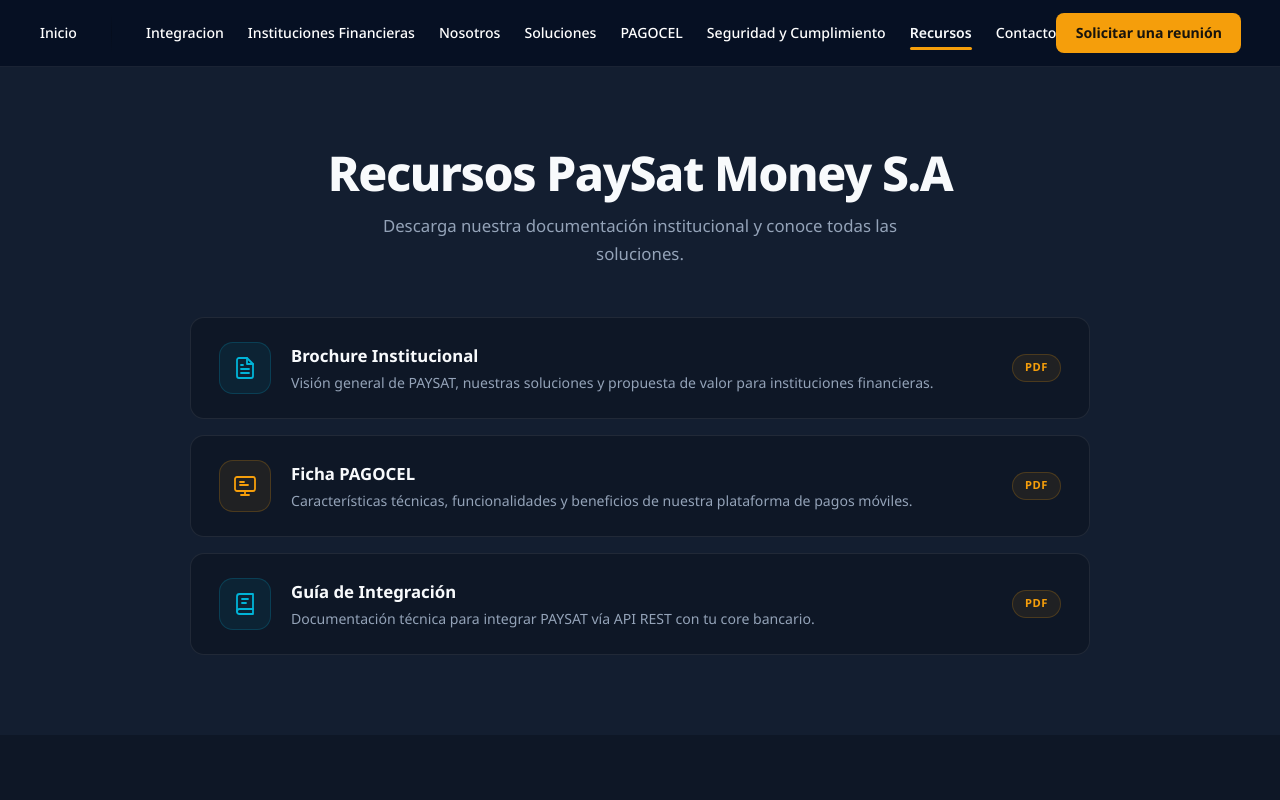
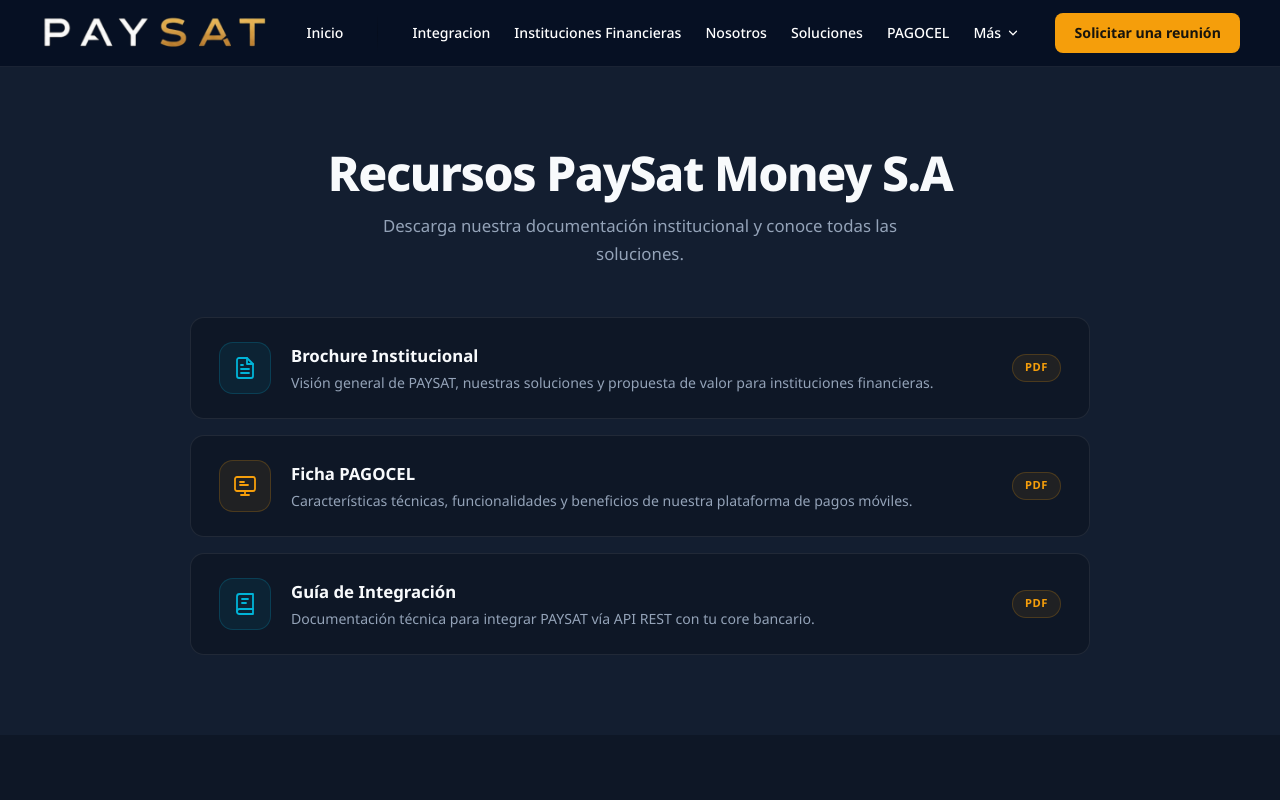
Before and after one commit to Guasmo/paysat-s.a, an Angular app: page /recursos in a window 1280 px wide. Shown: the top 800 px of the page. Built offline with nearby package versions, Linux system fonts and the light colour scheme.

Commit message:
feat(header): add collapsible Más dropdown for overflow nav links on mid-range screens

```diff
--- a/src/app/components/header/header.css
+++ b/src/app/components/header/header.css
@@ -7,7 +7,7 @@
 }
 
 header {
-  padding: 0.75rem 2.5rem;
+  padding: clamp(0.6rem, 2vw, 0.75rem) clamp(1.25rem, 4vw, 2.5rem);
   display: flex;
   justify-content: space-between;
   align-items: center;
@@ -23,7 +23,7 @@
   margin: 12px 2rem;
   width: calc(100% - 3rem);
   border-radius: 15px;
-  padding: 0.6rem 2rem;
+  padding: clamp(0.5rem, 1.5vw, 0.6rem) clamp(1rem, 3vw, 2rem);
   background-color: rgba(14, 23, 38, 0.85);
   backdrop-filter: blur(20px) saturate(180%);
   -webkit-backdrop-filter: blur(20px) saturate(180%);
@@ -48,7 +48,7 @@
 /* Navigation */
 .main-nav {
   display: flex;
-  gap: 1.5rem;
+  gap: clamp(1rem, 2vw, 1.5rem);
   align-items: center;
 }
 
@@ -56,7 +56,7 @@
   text-decoration: none;
   color: white;
   font-weight: 500;
-  font-size: 0.88rem;
+  font-size: clamp(0.78rem, 1.1vw, 0.88rem);
   transition: color 0.2s;
   background: none;
   border: none;
@@ -94,18 +94,102 @@
   display: none;
 }
 
+/* Dropdown "Más" — oculto por defecto, solo aparece en el rango intermedio */
+.nav-more {
+  position: relative;
+  display: none;
+}
+
+.nav-more-trigger {
+  display: flex;
+  align-items: center;
+  gap: 0.3rem;
+  background: none;
+  border: none;
+  color: white;
+  font-weight: 500;
+  font-size: clamp(0.78rem, 1.1vw, 0.88rem);
+  font-family: inherit;
+  cursor: pointer;
+  padding: 0;
+}
+
+.nav-more-trigger:hover,
+.nav-more-trigger.active {
+  color: var(--color-primary-navy);
+}
+
+.nav-more-chevron {
+  width: 14px;
+  height: 14px;
+  transition: transform 0.2s ease;
+}
+
+.nav-more-chevron.open {
+  transform: rotate(180deg);
+}
+
+.nav-more-dropdown {
+  position: absolute;
+  top: calc(100% + 14px);
+  right: 0;
+  min-width: 220px;
+  background: #0a1424;
+  border: 1px solid var(--color-border);
+  border-radius: 10px;
+  box-shadow: 0 12px 32px rgba(0, 0, 0, 0.4);
+  padding: 0.4rem;
+  display: flex;
+  flex-direction: column;
+  opacity: 0;
+  visibility: hidden;
+  transform: translateY(-6px);
+  transition: opacity 0.2s ease, transform 0.2s ease, visibility 0.2s;
+  z-index: 1001;
+}
+
+.nav-more-dropdown.open {
+  opacity: 1;
+  visibility: visible;
+  transform: translateY(0);
+}
+
+.nav-more-dropdown a {
+  padding: 0.65rem 0.85rem;
+  border-radius: 6px;
+  color: var(--color-text-main);
+  font-size: 0.85rem;
+  font-weight: 500;
+  text-decoration: none;
+  white-space: nowrap;
+  transition: background 0.2s, color 0.2s;
+}
+
+.nav-more-dropdown a:hover {
+  background: rgba(255, 255, 255, 0.06);
+  color: var(--color-primary-navy);
+}
+
+.nav-more-dropdown a.active {
+  color: var(--color-primary-navy);
+  background: rgba(245, 158, 11, 0.08);
+}
+
 /* ── Responsive ── */
-@media (max-width: 1100px) {
-  .main-nav {
-    gap: 2rem;
+
+/* Rango intermedio: laptops pequeñas / ventanas reducidas.
+   Oculta los links de menor prioridad y los agrupa en el dropdown "Más" */
+@media (min-width: 1025px) and (max-width: 1580px) {
+  .main-nav a.nav-link--overflow {
+    display: none;
   }
 
-  .main-nav a {
-    font-size: 0.8rem;
+  .nav-more {
+    display: block;
   }
 }
 
-@media (max-width: 480px) {
+@media (max-width: 1024px) {
   header {
     padding: 0.75rem 1.5rem;
   }
@@ -243,7 +327,8 @@
 }
 
 /* Hide burger menu elements on desktop */
-@media (min-width: 481px) {
+@media (min-width: 1025px) {
+
   .menu-overlay,
   .menu-modal {
     display: none !important;
--- a/src/app/components/header/header.html
+++ b/src/app/components/header/header.html
@@ -14,11 +14,29 @@
     <a routerLink="/nosotros" routerLinkActive="active">Nosotros</a>
     <a routerLink="/soluciones" routerLinkActive="active">Soluciones</a>
     <a routerLink="/pagocel" routerLinkActive="active">PAGOCEL</a>
-    <a routerLink="/seguridad" routerLinkActive="active">Seguridad y Cumplimiento</a>
 
-    <a routerLink="/recursos" routerLinkActive="active">Recursos</a>
+    <!-- Links que se ocultan en laptops pequeñas y pasan al dropdown "Más" -->
+    <a routerLink="/seguridad" routerLinkActive="active" class="nav-link--overflow">Seguridad y Cumplimiento</a>
+    <a routerLink="/recursos" routerLinkActive="active" class="nav-link--overflow">Recursos</a>
+    <a routerLink="/abre-tu-cuenta" routerLinkActive="active" class="nav-link--overflow">Contacto</a>
 
-    <a routerLink="/abre-tu-cuenta" routerLinkActive="active">Contacto</a>
+    <!-- Dropdown "Más": solo visible en el rango 1025px–1280px -->
+    <div class="nav-more">
+      <button type="button" class="nav-more-trigger" (click)="toggleMore($event)" [class.active]="moreOpen()"
+        aria-haspopup="true" [attr.aria-expanded]="moreOpen()">
+        Más
+        <svg class="nav-more-chevron" [class.open]="moreOpen()" viewBox="0 0 20 20" fill="none">
+          <path d="M5 7.5L10 12.5L15 7.5" stroke="currentColor" stroke-width="1.75" stroke-linecap="round"
+            stroke-linejoin="round" />
+        </svg>
+      </button>
+
+      <div class="nav-more-dropdown" [class.open]="moreOpen()">
+        <a routerLink="/seguridad" routerLinkActive="active" (click)="closeMore()">Seguridad y Cumplimiento</a>
+        <a routerLink="/recursos" routerLinkActive="active" (click)="closeMore()">Recursos</a>
+        <a routerLink="/abre-tu-cuenta" routerLinkActive="active" (click)="closeMore()">Contacto</a>
+      </div>
+    </div>
   </nav>
 
   <app-main-button />
@@ -38,8 +56,10 @@
 
   <nav class="menu-nav">
     <a routerLink="/" (click)="closeMenu()" [class.active]="isHomePage() && activeSection() === 'inicio'">Inicio</a>
-    <a (click)="scrollToIntegration($event); closeMenu()" [class.active]="isHomePage() && activeSection() === 'integracion'">Integracion</a>
-    <a (click)="scrollToBenefits($event); closeMenu()" [class.active]="isHomePage() && activeSection() === 'beneficios'">Instituciones Financieras</a>
+    <a (click)="scrollToIntegration($event); closeMenu()"
+      [class.active]="isHomePage() && activeSection() === 'integracion'">Integracion</a>
+    <a (click)="scrollToBenefits($event); closeMenu()"
+      [class.active]="isHomePage() && activeSection() === 'beneficios'">Instituciones Financieras</a>
     <a routerLink="/nosotros" routerLinkActive="active" (click)="closeMenu()">Nosotros</a>
     <a routerLink="/soluciones" routerLinkActive="active" (click)="closeMenu()">Soluciones</a>
     <a routerLink="/pagocel" routerLinkActive="active" (click)="closeMenu()">PAGOCEL</a>
--- a/src/app/components/header/header.ts
+++ b/src/app/components/header/header.ts
@@ -1,4 +1,4 @@
-import { Component, signal, inject, computed, effect } from '@angular/core';
+import { Component, signal, inject, computed, effect, ElementRef } from '@angular/core';
 import { Router, RouterLink, RouterLinkActive, NavigationEnd } from '@angular/router';
 import { takeUntilDestroyed } from '@angular/core/rxjs-interop';
 import { filter } from 'rxjs/operators';
@@ -11,15 +11,18 @@
   templateUrl: './header.html',
   styleUrl: './header.css',
   host: {
-    '(window:scroll)': 'onWindowScroll()'
+    '(window:scroll)': 'onWindowScroll()',
+    '(document:click)': 'onDocumentClick($event)'
   }
 })
 export class Header {
   isScrolled = signal(false);
   activeSection = signal<string>('inicio');
   menuOpen = signal(false);
+  moreOpen = signal(false);
 
   private router = inject(Router);
+  private elRef = inject(ElementRef);
 
   currentUrl = signal<string>('/');
   isHomePage = computed(() => {
@@ -54,6 +57,24 @@
 
   closeMenu() {
     this.menuOpen.set(false);
+  }
+
+  toggleMore(event: Event) {
+    event.stopPropagation();
+    this.moreOpen.update(v => !v);
+  }
+
+  closeMore() {
+    this.moreOpen.set(false);
+  }
+
+  onDocumentClick(event: Event) {
+    if (!this.moreOpen()) return;
+    const target = event.target as HTMLElement;
+    const clickedInsideMore = this.elRef.nativeElement.querySelector('.nav-more')?.contains(target);
+    if (!clickedInsideMore) {
+      this.closeMore();
+    }
   }
 
   onWindowScroll() {
```
